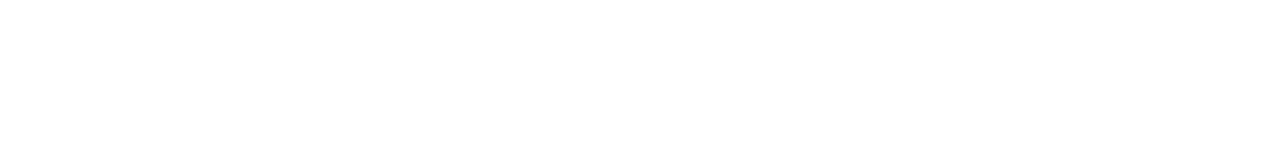
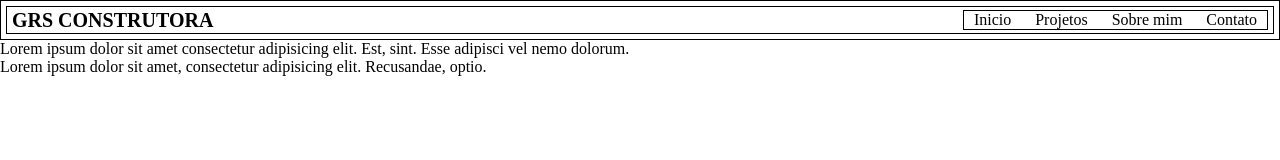
Before and after one commit to DeveloperLuh/O-engenheiro, a plain HTML site: page src/FrontEnd/index.html in a window 1280 px wide. Drawn offline with Linux system fonts and the light colour scheme.

Commit message:
update coding

```diff
--- a/src/FrontEnd/assets/css/index.css
+++ b/src/FrontEnd/assets/css/index.css
@@ -0,0 +1,45 @@
+*{
+    margin: 0;
+    padding: 0;
+    box-sizing: border-box;
+}
+body{
+    width: 100%;
+    height: 100vh;
+}
+body header{
+    border: 1px solid;
+    width: 100%;
+    height: 40px;
+    padding: 5px;
+}
+body header nav{
+    width: 100%;
+    height: 100%;
+    padding: 5px;
+    border: 1px solid;
+    display: flex;
+    flex: 1/1;
+    flex-direction: row;
+    justify-content: space-between;
+    align-items: center;
+    text-align: center;
+}
+body header nav h1{
+    text-transform: uppercase;
+    font-size: 15pt;
+}
+body header nav > ul{
+    border: 1px solid;
+}
+body header nav ul li{
+    text-align: center;
+    margin: 10px;
+    display: inline;
+}
+body header nav ul li > a{
+    text-decoration: none;
+    color: #000;
+    font-size: 12pt;
+    font-weight: 200;
+}
--- a/src/FrontEnd/index.html
+++ b/src/FrontEnd/index.html
@@ -1,11 +1,49 @@
 <!DOCTYPE html>
 <html lang="en">
 <head>
-    <meta charset="UTF-8">
-    <meta name="viewport" content="width=device-width, initial-scale=1.0">
-    <title>Document</title>
+  <meta charset="UTF-8">
+  <meta name="viewport" content="width=device-width, initial-scale=1.0">
+  <title>GRS | Constutora</title>
+  <link rel="stylesheet" href="assets/css/index.css">
 </head>
 <body>
-
+  <!-- Cabeçalho -->
+  <header class="cabecalho" id="cabecalho">
+    <nav class="menuCabecalho" id="menu">
+      <h1 class="tituloMenu" id="tituloMenu">
+        GRS Construtora
+      </h1>
+      <ul class="listaMenu">
+        <li class="itenMenu1">
+          <a href="#">Inicio</a>
+        </li>
+        <li class="itenMenu2">
+          <a href="#">Projetos</a>
+        </li>
+        <li class="itenMenu3">
+          <a href="#">Sobre mim</a>
+        </li>
+        <li class="itenMenu4">
+          <a href="#">Contato</a>
+        </li>
+      </ul>
+    </nav>
+  </header>
+  <main class="conteudo-principal">
+    <section class="sessao1">
+      <div class="container-texts-sessao1">
+        <p class="paragrafoInicio">Lorem ipsum dolor sit amet consectetur adipisicing elit. Est, sint. Esse adipisci vel nemo dolorum.</p>
+      </div>
+    </section>
+    <section class="sessao2">
+      <div class="container-texts-sessao2">
+        <p class="paragrafo-projetos">Lorem ipsum dolor sit amet, consectetur adipisicing elit. Recusandae, optio.</p>
+      </div>
+    </section>
+    <!-- <section class="sessao3">
+    </section>
+    <section class="sessao4">
+    </section> -->
+  </main>
 </body>
 </html>
```
